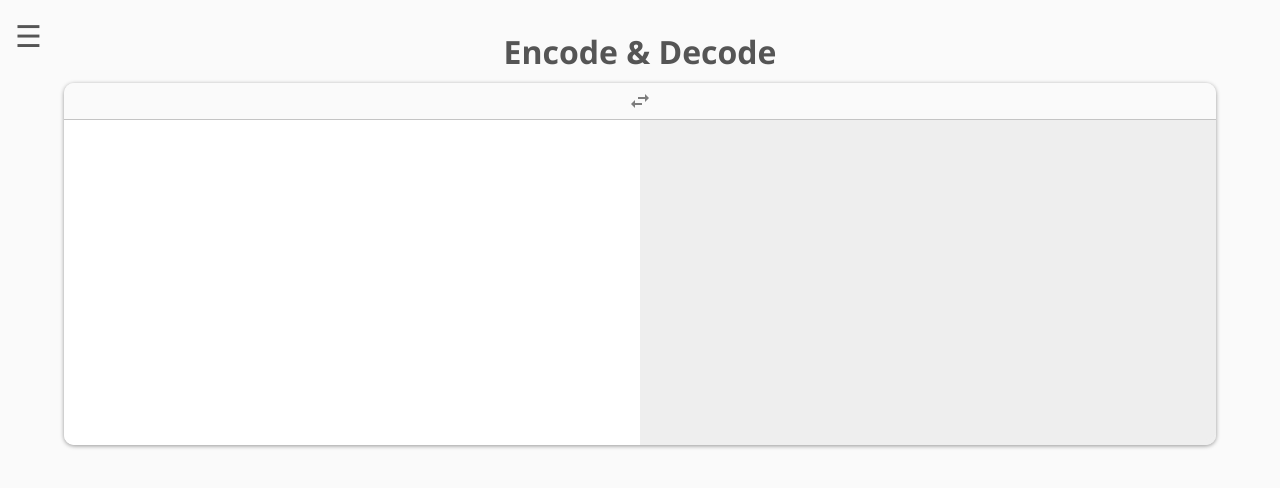
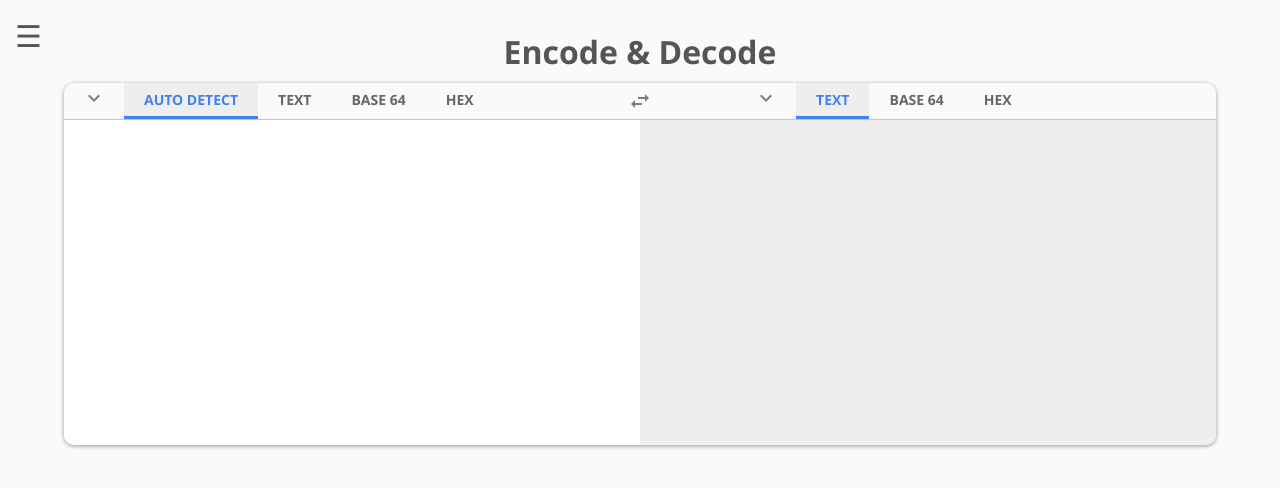
Before and after one commit to tnt304/ec-dc.html, a plain HTML site: page index.html in a window 1280 px wide. Drawn offline with Linux system fonts and the light colour scheme.

Commit message:
Update index.html

```diff
--- a/index.html
+++ b/index.html
@@ -68,7 +68,7 @@
 <!--endregion-->
 
 <script src="../assets/js/jquery-3.3.1.min.js"></script>
-<script src="./core-updated.js"></script>
+<script src="./ed/core-updated.js"></script>
 <script>
     'use strict';
     ((d, w, core) => {
```
